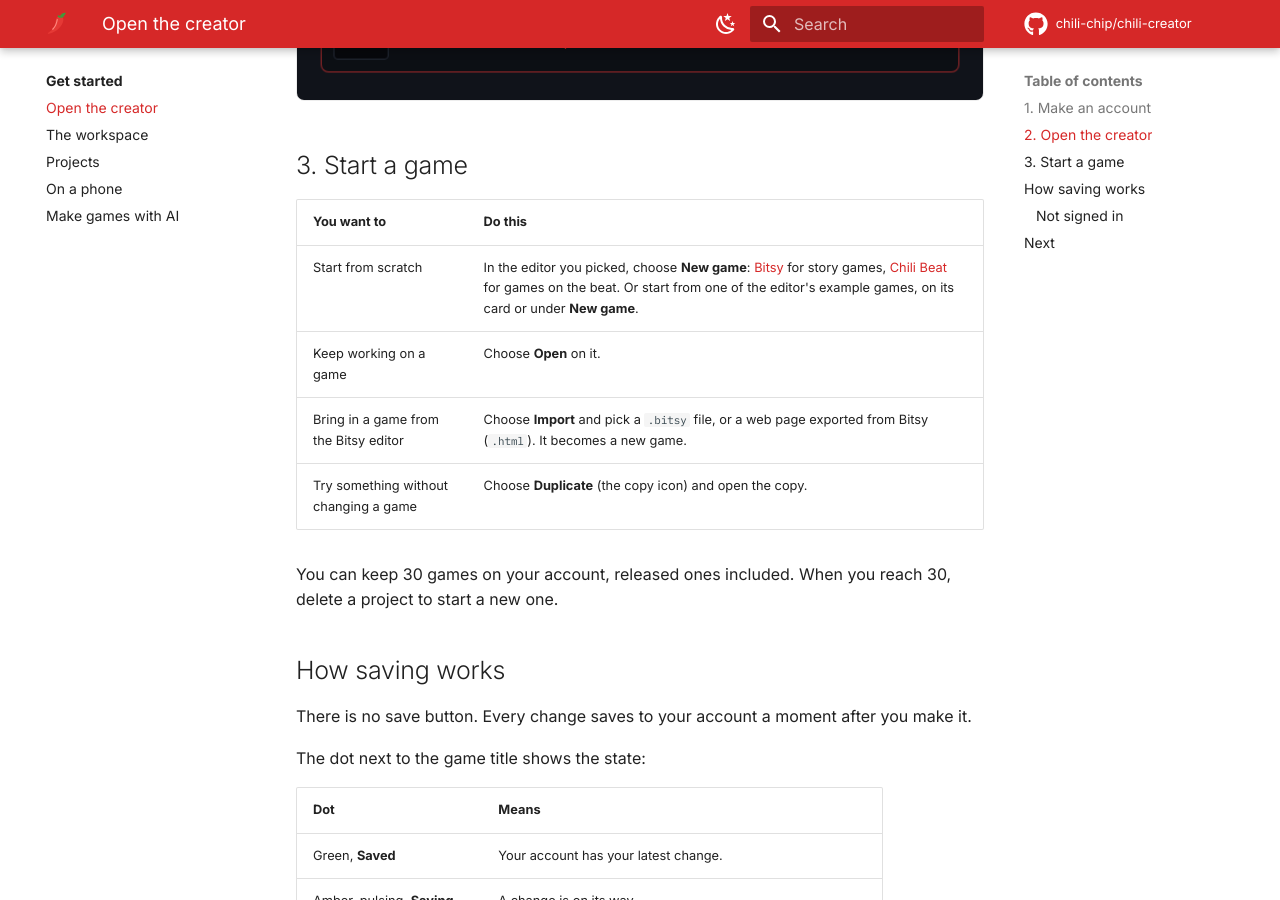
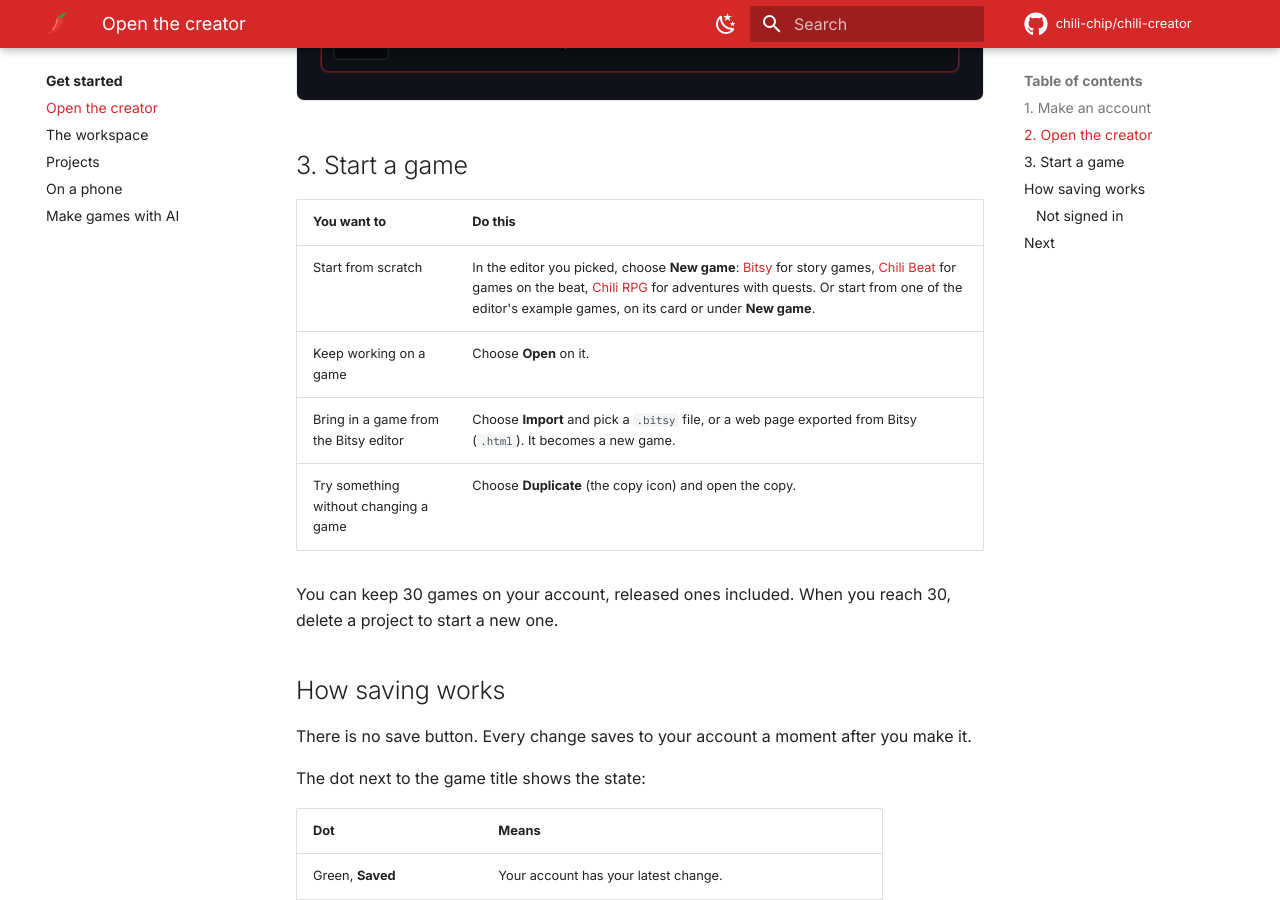
Before and after one commit to chili-chip/chili-creator, an MkDocs documentation site: the page built from docs/get-started/open-the-creator.md, in a window 1280 px wide and 900 px high, scrolled down 1556 px. Built offline with MkDocs 1.6.1 and Material for MkDocs 9.7.7, drawn with Linux system fonts in a browser that asks for light colours; comment, search, counter and statistics services are not loaded.

Commit message:
Turn on the Chili RPG editor
Pick an editor now offers Chili RPG. The get-started pages list it.
Merge after chili-chip/chili-platform#220, so the platform accepts rpg games.

```diff
--- a/docs/get-started/open-the-creator.md
+++ b/docs/get-started/open-the-creator.md
@@ -23,7 +23,7 @@ The creator opens on **Pick an editor**: one card for each kind of game, with
 how many projects you have in each. Pick one and its editor opens on
 **Projects**, the list of your games for that editor.
 
-![Pick an editor: Bitsy and Chili Beat, with Chili Beat's example games](../assets/screenshots/engine-choice.png){ .shot }
+![Pick an editor: Bitsy, Chili Beat and Chili RPG, with each editor's example games](../assets/screenshots/engine-choice.png){ .shot }
 
 Opening a game from the platform skips this screen and opens the game in its
 editor. To switch editors later, press the editor's name at the top left
@@ -35,7 +35,7 @@ editor. To switch editors later, press the editor's name at the top left
 
 | You want to | Do this |
 |---|---|
-| Start from scratch | In the editor you picked, choose **New game**: [Bitsy](../editors/bitsy/index.md) for story games, [Chili Beat](../editors/beat/index.md) for games on the beat. Or start from one of the editor's example games, on its card or under **New game**. |
+| Start from scratch | In the editor you picked, choose **New game**: [Bitsy](../editors/bitsy/index.md) for story games, [Chili Beat](../editors/beat/index.md) for games on the beat, [Chili RPG](../editors/rpg/index.md) for adventures with quests. Or start from one of the editor's example games, on its card or under **New game**. |
 | Keep working on a game | Choose **Open** on it. |
 | Bring in a game from the Bitsy editor | Choose **Import** and pick a `.bitsy` file, or a web page exported from Bitsy (`.html`). It becomes a new game. |
 | Try something without changing a game | Choose **Duplicate** (the copy icon) and open the copy. |
```
Also changed, not shown: docs/editors/beat/index.md (+1 -1 lines), docs/editors/index.md (+1 -1 lines), docs/get-started/index.md (+1 -0 lines), docs/get-started/phone.md (+1 -1 lines), docs/assets/screenshots/engine-choice.png, 2 other files.
